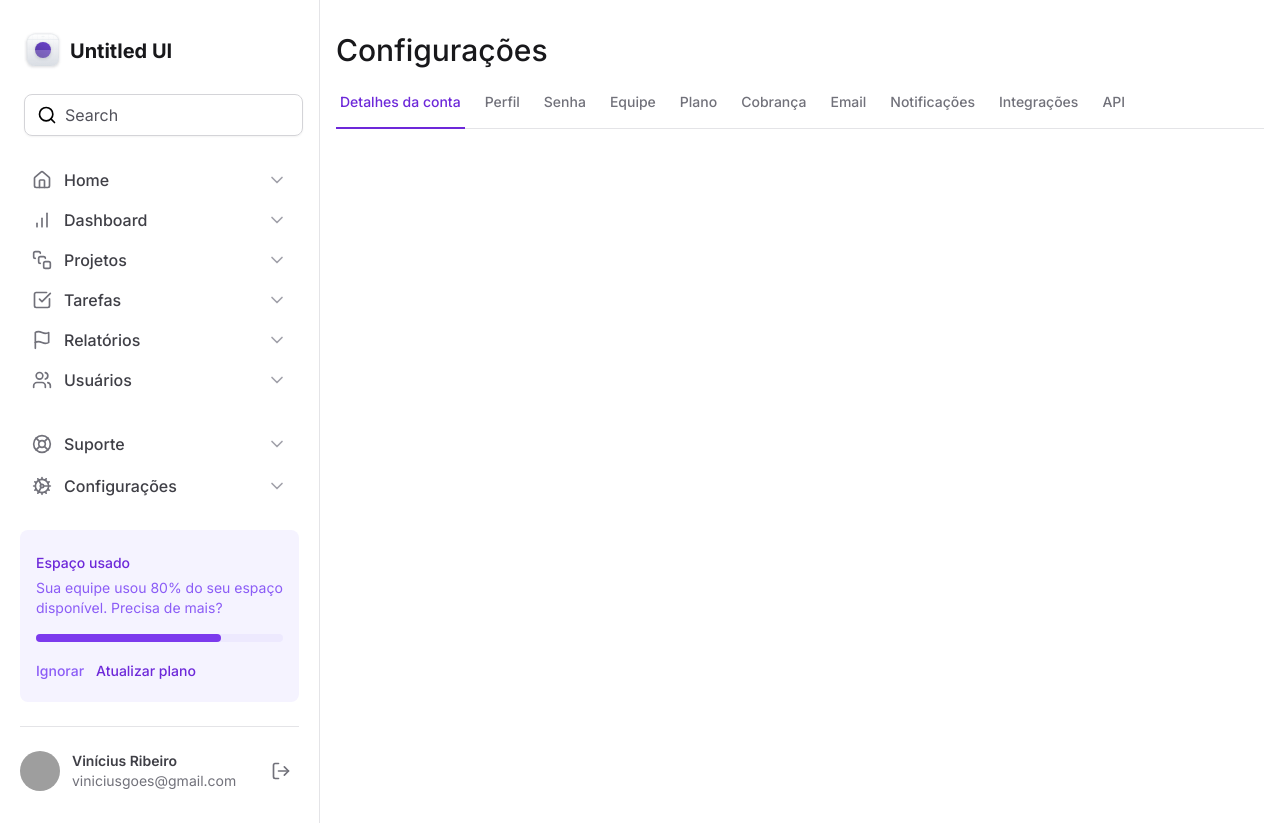
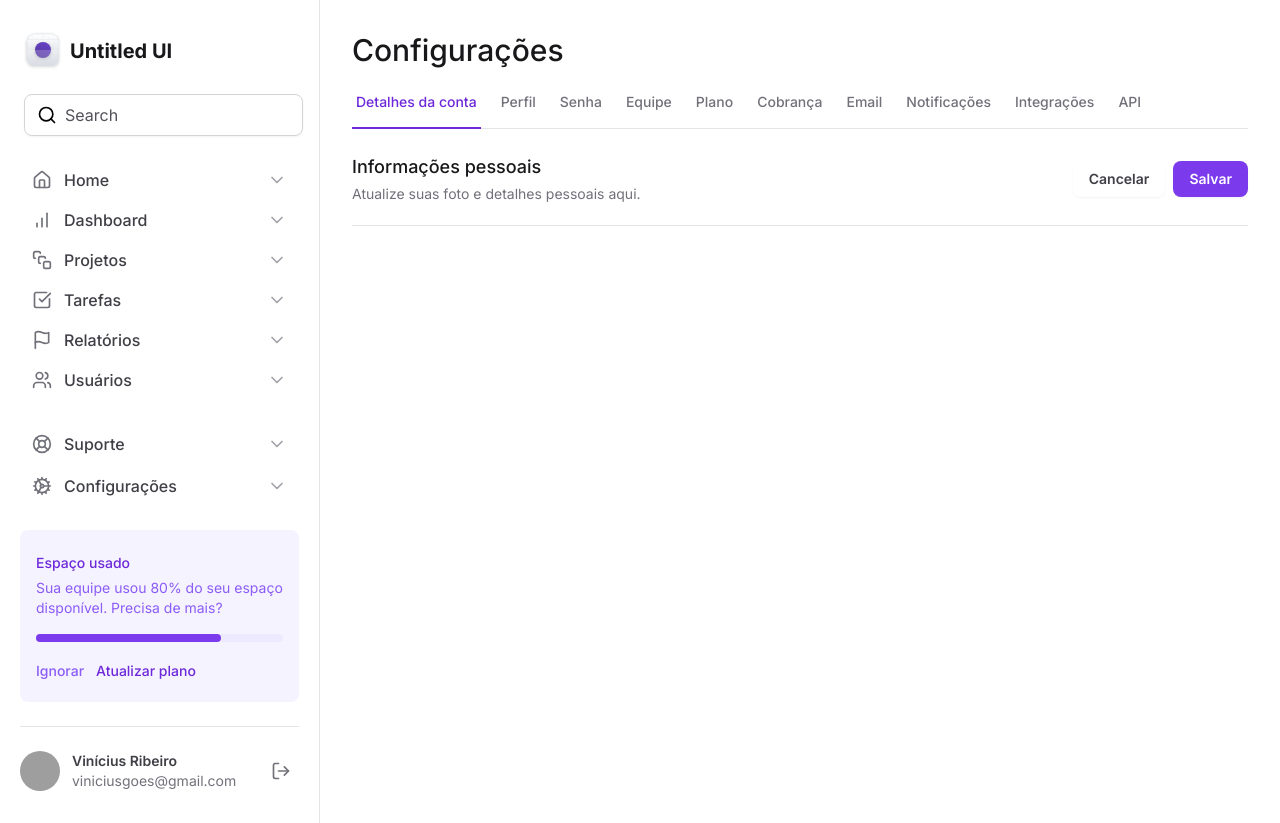
Before and after one commit to Viniciusrbr/tailwind-dashboard, a Next.js app: page / in a window 1280 px wide. Built offline with nearby package versions, Linux system fonts and the light colour scheme; grey boxes are pictures that could not be loaded.

Commit message:
feat: Estrutura do Formulário

```diff
--- a/src/app/layout.tsx
+++ b/src/app/layout.tsx
@@ -20,7 +20,7 @@
       <body className={inter.className}>
         <div className="grid min-h-screen grid-cols-app">
           <Sidebar />
-          <main className="px-4 pb-12 pt-8">{children}</main>
+          <main className="px-8 pb-12 pt-8">{children}</main>
         </div>
       </body>
     </html>
--- a/src/app/page.tsx
+++ b/src/app/page.tsx
@@ -6,6 +6,37 @@
       <h1 className="text-3xl font-medium text-zinc-900">Configurações</h1>
 
       <SettingsTabs />
+
+      <div className="mt-6 flex flex-col">
+        <div className="flex items-center justify-between border-b border-zinc-200 pb-5">
+          <div className="space-y-1">
+            <h2 className="text-lg font-medium text-zinc-900">
+              Informações pessoais
+            </h2>
+            <span className="text-sm text-zinc-500">
+              Atualize suas foto e detalhes pessoais aqui.
+            </span>
+          </div>
+
+          <div className="flex items-center gap-2">
+            <button
+              className="rounded-lg px-4 py-2 text-sm font-semibold text-zinc-700 shadow-sm hover:bg-zinc-50"
+              type="button"
+            >
+              Cancelar
+            </button>
+            <button
+              className="rounded-lg bg-violet-600 px-4 py-2 text-sm font-semibold text-white shadow-sm hover:bg-violet-700"
+              type="submit"
+              form="settings"
+            >
+              Salvar
+            </button>
+          </div>
+        </div>
+
+        <form id="settings" className="mt-6 flex w-full flex-col"></form>
+      </div>
     </>
   )
 }
```
